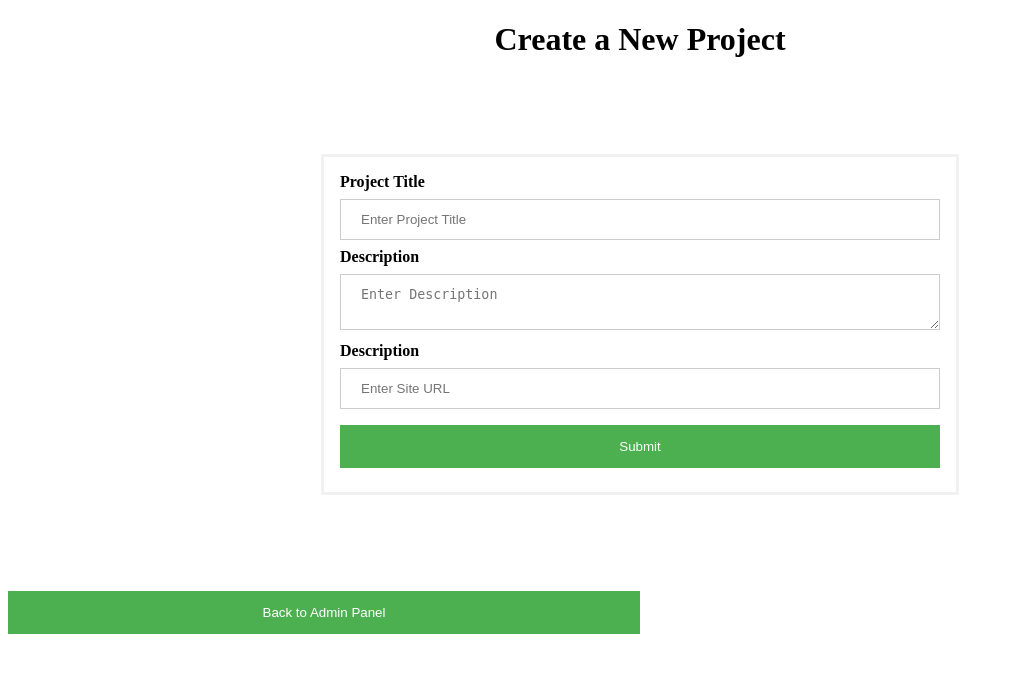
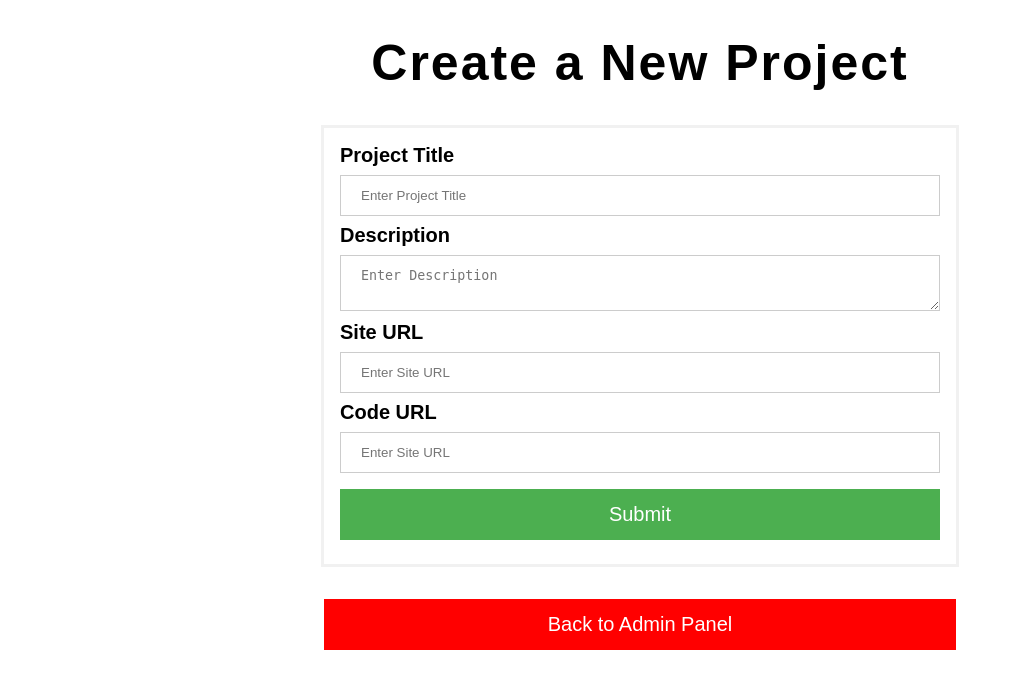
Before and after one commit to snack-attack/Portfolio-CMS, a PHP site: page /projectForm.php in a window 1280 px wide. Shown: the top 689 px of the page, without its empty margins (0-1014 px from the left). Run offline with PHP 8.4, Linux system fonts and the light colour scheme.

Commit message:
new project form working

```diff
--- a/css/projectForm.css
+++ b/css/projectForm.css
@@ -1,4 +1,16 @@
+:root {
+    box-sizing: border-box;
+    color: black;
+    font-size: 62.5%;
+    margin: 0;
+    scrollbar-width: none;
+    -ms-overflow-style: none;
+}
+
 h1 {
+    font-family: 'Anton', sans-serif;
+    font-size: 5rem;
+    letter-spacing: 0.2rem;
     text-align: center;
 }
 
@@ -6,11 +18,17 @@ h1 {
 form {
     border: 3px solid #f1f1f1;
     width: 50%;
-    margin: 12vh auto;
+    margin: 3vh auto;
+}
+
+label, button {
+    font-family: 'Montserrat', sans-serif;
+    font-size: 2rem;
+    margin: 24px 0;
 }
 
 /* Full-width inputs */
-input[type=text], input[type=password], textarea {
+input[type=text], input[type=password], input[type=url], textarea {
     width: 100%;
     padding: 12px 20px;
     margin: 8px 0;
@@ -35,8 +53,10 @@ button {
 }
 
 .cancel {
-    margin: 0 auto;
+    margin-left: 25%;
+    margin-right: 25%;
     width: 50%;
+    background-color: #FF0000;
 }
 
 /* Add a hover effect for buttons */
@@ -49,12 +69,3 @@ button:hover {
 .container {
     padding: 16px;
 }
-
-
-/* Change styles for span and cancel button on extra small screens */
-@media screen and (max-width: 300px) {
-    span.psw {
-        display: block;
-        float: none;
-    }
-}
--- a/projectForm.php
+++ b/projectForm.php
@@ -24,12 +24,15 @@
                 <label for="description"><b>Description</b></label>
                 <textarea placeholder="Enter Description" name="description" required></textarea>
 
-                <label for="site_url"><b>Description</b></label>
-                <input type="text" placeholder="Enter Site URL" name="site_url" required></input>
+                <label for="site_url"><b>Site URL</b></label>
+                <input type="url" placeholder="Enter Site URL" name="site_url" required></input>
+
+                <label for="code_url"><b>Code URL</b></label>
+                <input type="url" placeholder="Enter Site URL" name="code_url" required></input>
 
                 <button type="submit">Submit</button>
             </div>
         </form>
-            <button type="button" class="cancel">Back to Admin Panel</button>
+        <button type="button" class="cancel">Back to Admin Panel</button>
     </body>
 </html>
```
